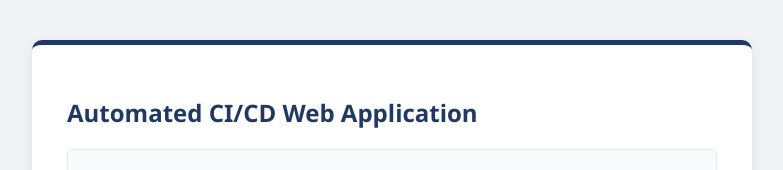
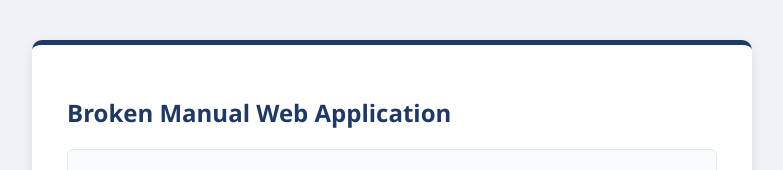
Before and after one commit to Ab-fatir/cicd-assignment-FA23-BCT-029, a plain HTML site: page index.html in a window 1280 px wide. Shown: the top 170 px of the page, without its empty margins (248-1031 px from the left). Drawn offline with Linux system fonts and the light colour scheme.

Commit message:
Introduce intentional defect in main heading to test quality gate

```diff
--- a/index.html
+++ b/index.html
@@ -82,7 +82,7 @@
 </head>
 <body>
   <div class="container">
-    <h1 id="main-heading">Automated CI/CD Web Application</h1>
+    <h1 id="main-heading">Broken Manual Web Application</h1>
     <div class="info-card">
       <div class="info-row"><span class="info-label">Student Name:</span><span id="student-name">Muhammad Tallat</span></div>
       <div class="info-row"><span class="info-label">Roll Number:</span><span id="student-roll">FA23-BCT-029</span></div>
```
